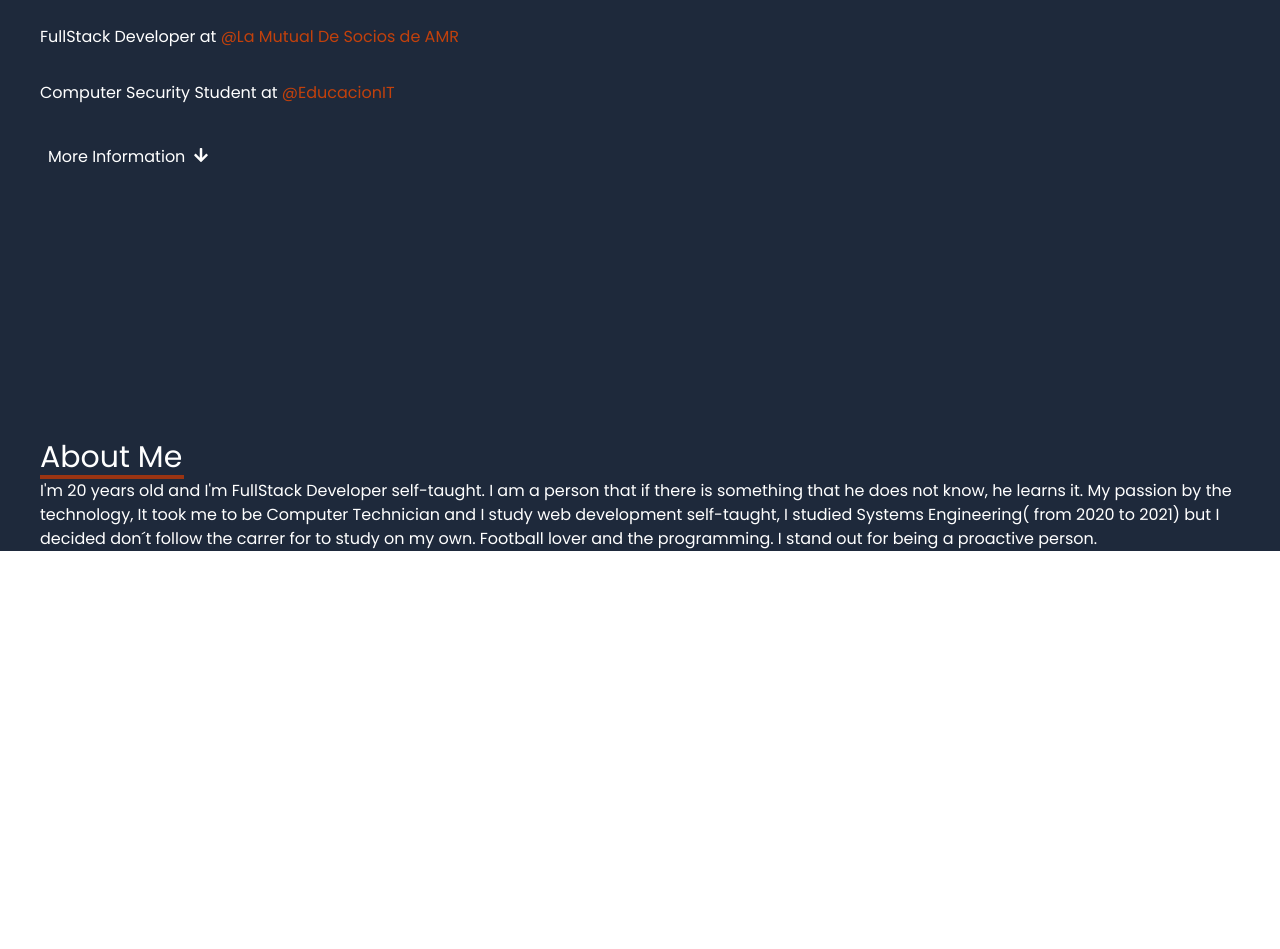
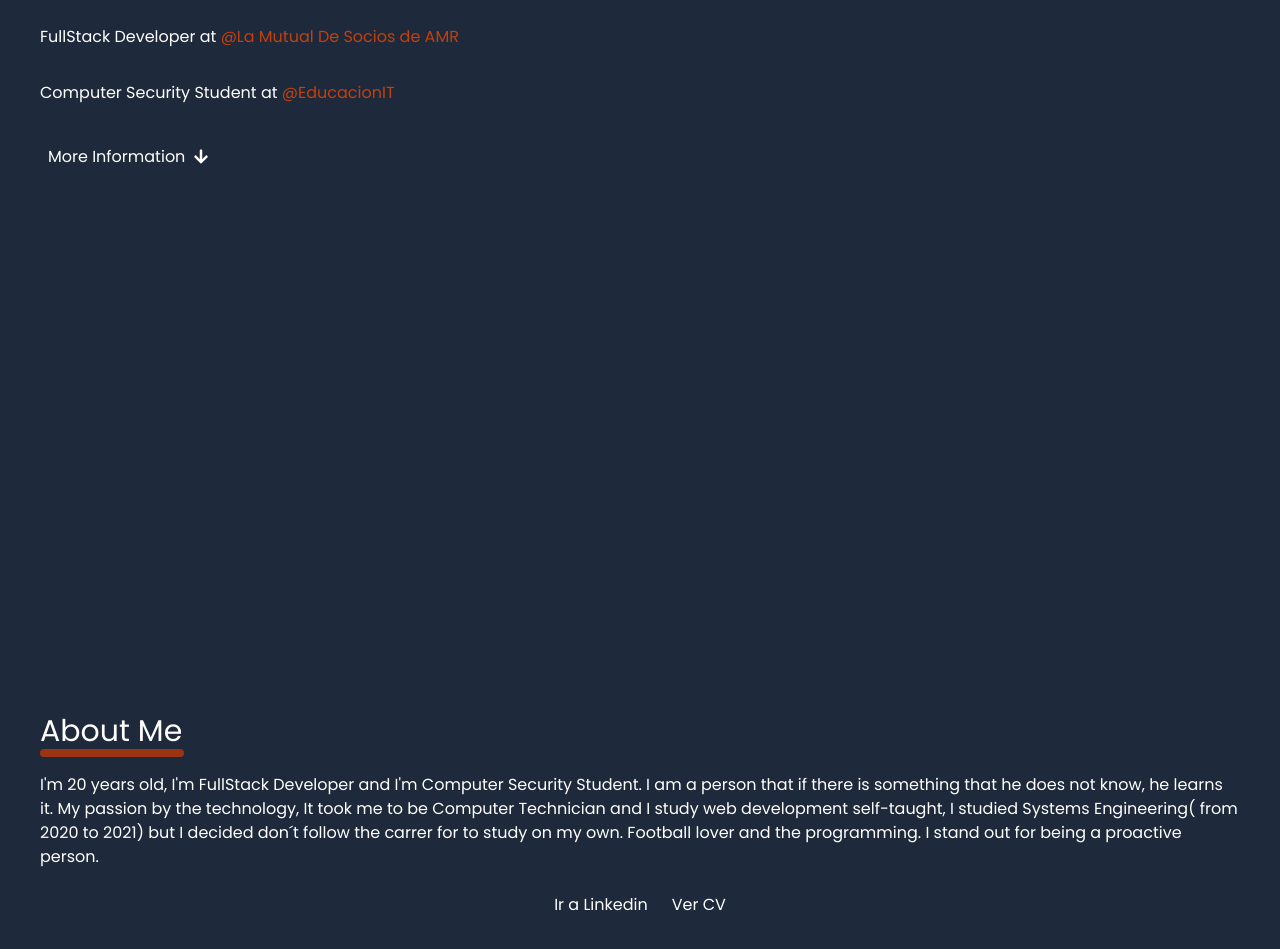
Before and after one commit to MussiDev/Portfolio-Personal, a Next.js app: page / in a window 1280 px wide. Shown: the part 361-1310 px from the top of the page. Before the commit the page ends 912 px from the top, so only its background shows below. Built offline with nearby package versions, Linux system fonts and the light colour scheme.

Commit message:
modify styles

```diff
--- a/common/Button.tsx
+++ b/common/Button.tsx
@@ -2,13 +2,15 @@ import React from "react";
 import { motion } from "framer-motion";
 import button from "../interface/button";
 import { FaArrowDown } from "react-icons/fa";
+import Link from "next/link";
 
 const Button = (props: button) => {
-	const { title, icon } = props;
+	const { title, icon, href } = props;
 	return (
+		<Link href={`${href}`}>
 			<motion.button
 				whileHover={{ scale: 1.1, transition: { duration: 0.4 } }}
-			className='flex items-center gap-2 p-2 bg-orange-700 rounded-full text-md w-max hover:bg-white hover:text-orange-700'>
+				className='flex items-center gap-2 p-2 bg-orange-700 rounded-full text-md hover:bg-white hover:text-orange-700 '>
 				{title}
 				{icon === "arrowDown" && (
 					<motion.span
@@ -18,6 +20,7 @@ const Button = (props: button) => {
 					</motion.span>
 				)}
 			</motion.button>
+		</Link>
 	);
 };
 
--- a/components/About/About.tsx
+++ b/components/About/About.tsx
@@ -1,4 +1,5 @@
 import React, { use, useEffect, useState } from "react";
+import Button from "../../common/Button";
 
 const About = () => {
 	const [ageToday, setAgeToday] = useState(0);
@@ -22,18 +23,26 @@ const About = () => {
 	}, []);
 
 	return (
-		<section className='px-10 '>
-			<h1 className='text-3xl'>About Me</h1>
-			<div className='h-1 bg-orange-800 w-36'></div>
+		<section
+			id='about'
+			className='flex flex-col justify-center h-screen gap-4 px-10 pb-10'>
+			<div>
+				<h1 className='text-3xl'>About Me</h1>
+				<p className='h-2 bg-orange-800 rounded-full w-36' />
+			</div>
 			<p>
-				I'm {ageToday} years old and I'm FullStack Developer self-taught. I am a
-				person that if there is something that he does not know, he learns it.
-				My passion by the technology, It took me to be Computer Technician and I
-				study web development self-taught, I studied Systems Engineering( from
-				2020 to 2021) but I decided don´t follow the carrer for to study on my
-				own. Football lover and the programming. I stand out for being a
-				proactive person.
+				I'm {ageToday} years old, I'm FullStack Developer and I'm Computer
+				Security Student. I am a person that if there is something that he does
+				not know, he learns it. My passion by the technology, It took me to be
+				Computer Technician and I study web development self-taught, I studied
+				Systems Engineering( from 2020 to 2021) but I decided don´t follow the
+				carrer for to study on my own. Football lover and the programming. I
+				stand out for being a proactive person.
 			</p>
+			<div className='flex justify-center gap-2'>
+				<Button title='Ir a Linkedin' href='' />
+				<Button title='Ver CV' href='' />
+			</div>
 		</section>
 	);
 };
--- a/components/Home/Home.tsx
+++ b/components/Home/Home.tsx
@@ -5,11 +5,11 @@ import Navbar from "../Navbar/Navbar";
 
 const Home = () => {
 	return (
-		<>
+		<div className='text-white bg-slate-800'>
 			<Navbar />
 			<Main />
 			<About />
-		</>
+		</div>
 	);
 };
 
--- a/components/Main/Main.tsx
+++ b/components/Main/Main.tsx
@@ -16,7 +16,7 @@ const Main = () => {
 				text='@La Mutual De Socios de AMR'
 			/>
 			<Title title='Computer Security Student at' text='@EducacionIT' />
-			<Button title='More Information' icon='arrowDown' />
+			<Button title='More Information' icon='arrowDown' href='#about' />
 		</section>
 	);
 };
--- a/interface/button.ts
+++ b/interface/button.ts
@@ -1,5 +1,6 @@
 interface button {
 	title: string;
-	icon: string;
+	icon?: string;
+	href: string;
 }
 export default button;
--- a/pages/index.tsx
+++ b/pages/index.tsx
@@ -16,7 +16,7 @@ const Index = () => {
 				/>
 			</Head>
 
-			<main className='text-white bg-slate-800'>
+			<main>
 				<Home />
 			</main>
 		</>
```
Lines whose indentation alone changed are shown as unchanged.
